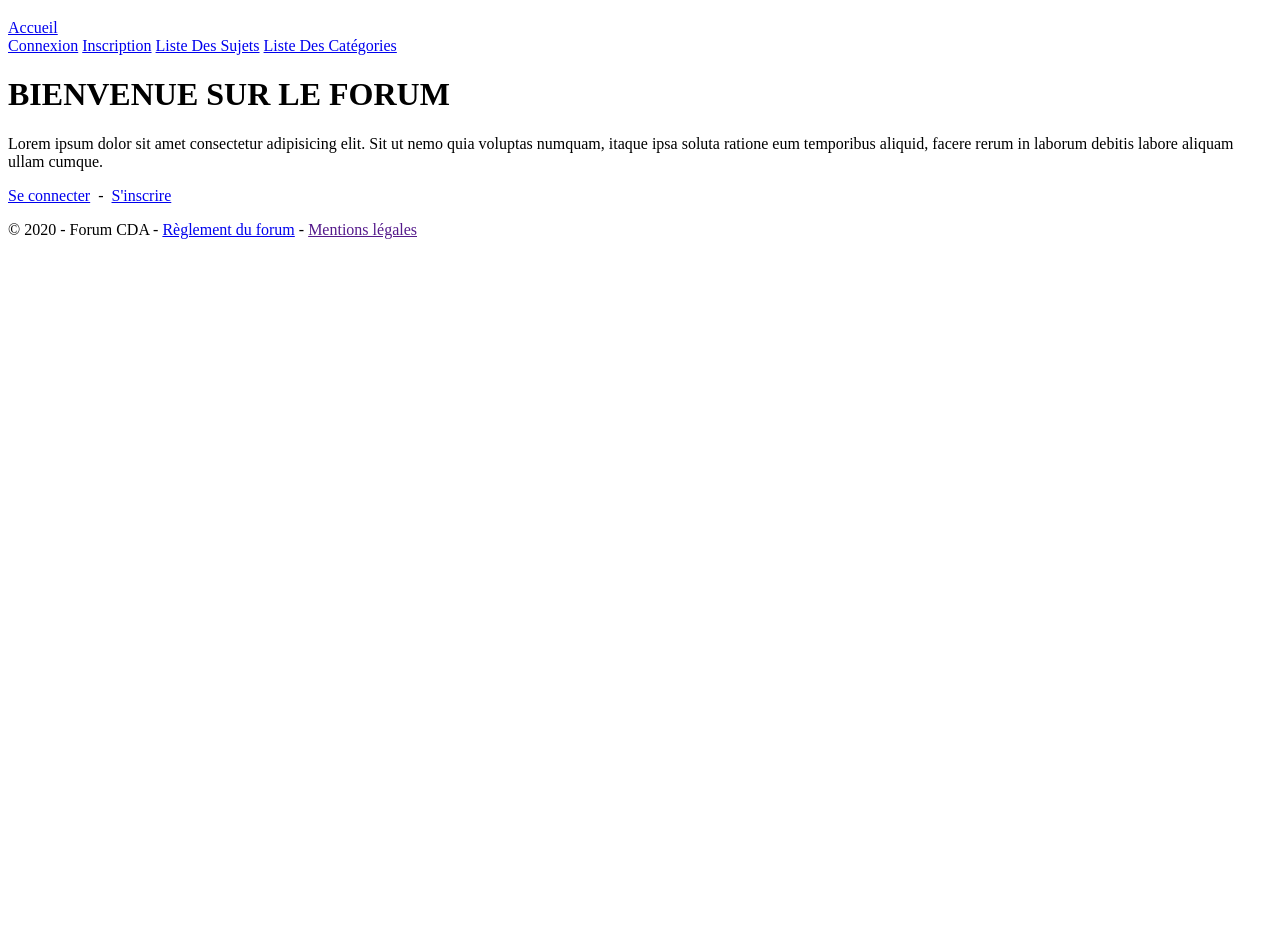
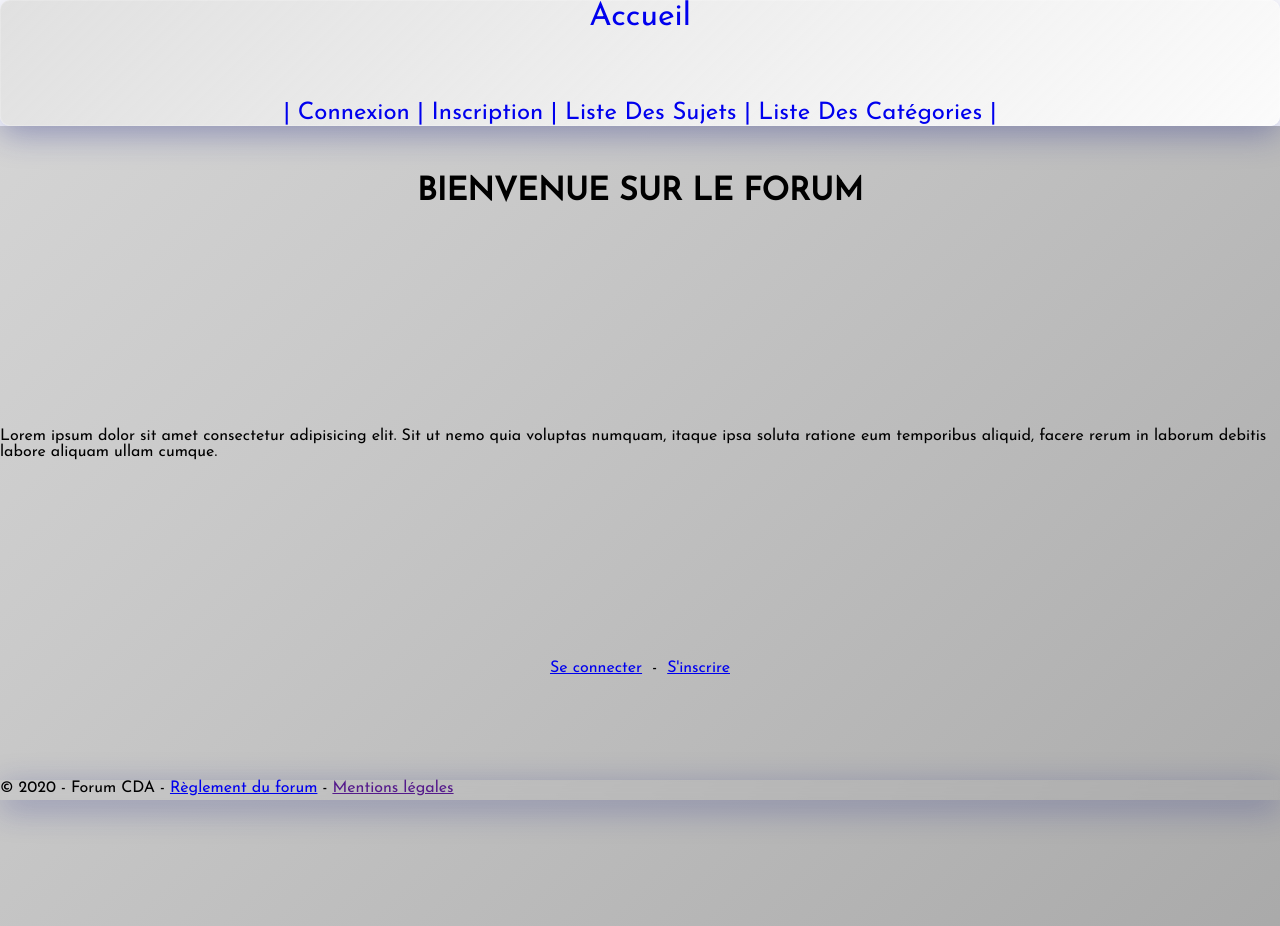
Before and after one commit to Yacine667/forumPlateau, a PHP site: page /forumPlateau/ in a window 1280 px wide. Before the commit the page ends 239 px from the top, so only its background shows below. Run offline with PHP 8.4, Linux system fonts and the light colour scheme; some libraries are stand-ins or nearby versions.

Commit message:
début css

```diff
--- a/public/css/style.css
+++ b/public/css/style.css
@@ -0,0 +1,114 @@
+* {
+    margin: 0;
+    padding: 0;
+    box-sizing: border-box;
+    font-family: 'Josefin Sans', sans-serif;
+
+}
+
+header {
+
+    display: flex;
+    justify-content: center;
+    align-items: center;
+    background: linear-gradient(-45deg, #ffffff, #bababa82, #b3b3b35b, #ffffff);
+	background-size: 400% 400%;
+	animation: gradient 15s ease infinite;
+    box-shadow: 0 8px 32px 0 rgba( 31, 38, 135, 0.37 );
+    backdrop-filter: blur( 4px );
+    -webkit-backdrop-filter: blur( 4px );
+    border-radius: 10px;
+    border: 1px solid rgba( 255, 255, 255, 0.18 );
+
+
+}
+
+@keyframes gradient {
+	0% {
+		background-position: 0% 50%;
+	}
+	50% {
+		background-position: 100% 50%;
+	}
+	100% {
+		background-position: 0% 50%;
+	}
+}
+
+
+#nav-left {
+
+    font-size: xx-large;
+
+    text-decoration: none;
+    text-align: center;
+    height: 100px;
+
+}
+
+#nav-left a {
+
+    text-decoration: none;
+}
+#nav-right {
+
+
+    font-size: x-large;
+    text-decoration: none;
+}
+
+#nav-right a {
+
+    text-decoration: none;
+}
+
+#forum {
+
+    display: flex;
+    flex-direction: column;
+    align-items: center;
+    gap: 200px;
+    padding-top: 50px;
+    padding-bottom: 50px;
+    background: linear-gradient(-45deg, #909090, #97979782, #ffffff5b, #ffffff);
+	background-size: 400% 400%;
+	animation: gradient 15s ease infinite;
+    min-height: 100vh;
+
+}
+
+#forum  input{
+
+
+    width: 300px;
+    height: 30px;
+    margin-top: 20px;
+    margin-bottom: 20px;
+}
+
+#forum  label{
+
+
+text-align: center;
+}
+
+#forum  h1{
+
+    text-align: center;
+    padding-bottom: 20px;
+}
+
+footer {
+
+    position:fixed;
+    bottom: 0;
+    margin-top: 100px;
+    width:100%;
+    height:20px;
+
+    box-shadow: 0 8px 32px 0 rgba( 31, 38, 135, 0.37 );
+    backdrop-filter: blur( 4px );
+    -webkit-backdrop-filter: blur( 4px );
+
+
+}
--- a/view/forum/listCategories.php
+++ b/view/forum/listCategories.php
@@ -4,7 +4,7 @@ $categories = $result["data"]['categories'];
 
 ?>
 
-<h1>liste catégories</h1>
+<h1>Liste Des Catégories</h1>
 
 <?php
 
--- a/view/home.php
+++ b/view/home.php
@@ -3,7 +3,7 @@
 <p>Lorem ipsum dolor sit amet consectetur adipisicing elit. Sit ut nemo quia voluptas numquam, itaque ipsa soluta ratione eum temporibus aliquid, facere rerum in laborum debitis labore aliquam ullam cumque.</p>
 
 <p>
-    <a href="/security/login.html">Se connecter</a>
+    <a href="index.php?ctrl=security&action=login">Se connecter</a>
     <span>&nbsp;-&nbsp;</span>
-    <a href="/security/register.html">S'inscrire</a>
+    <a href="index.php?ctrl=security&action=addUser">S'inscrire</a>
 </p>
--- a/view/layout.php
+++ b/view/layout.php
@@ -6,7 +6,10 @@
     <meta http-equiv="X-UA-Compatible" content="ie=edge">
     <script src="https://cdn.tiny.cloud/1/zg3mwraazn1b2ezih16je1tc6z7gwp5yd4pod06ae5uai8pa/tinymce/5/tinymce.min.js" referrerpolicy="origin"></script>
     <link rel="stylesheet" href="https://cdnjs.cloudflare.com/ajax/libs/font-awesome/5.13.0/css/all.min.css" integrity="sha256-h20CPZ0QyXlBuAw7A+KluUYx/3pK+c7lYEpqLTlxjYQ=" crossorigin="anonymous" />
-    <link rel="stylesheet" href="<?= PUBLIC_DIR ?>/css/style.css">
+    <link rel="preconnect" href="https://fonts.googleapis.com">
+<link rel="preconnect" href="https://fonts.gstatic.com" crossorigin>
+<link href="https://fonts.googleapis.com/css2?family=Josefin+Sans&display=swap" rel="stylesheet">
+    <link rel="stylesheet" href="public/css/style.css">
     <title>FORUM</title>
 </head>
 <body>
@@ -34,16 +37,18 @@
 
                         if(App\Session::getUser()){
                             ?>
-                            <a href="/security/viewProfile.html"><span class="fas fa-user"></span>&nbsp;<?= App\Session::getUser()?></a>
-                            <a href="index.php?ctrl=security&action=logout">Déconnexion</a>
+                            <a href="/security/viewProfile.html">| <span class="fas fa-user"></span>&nbsp;<?= App\Session::getUser()?></a>
+                            <a href="index.php?ctrl=forum&action=listTopics">| Liste Des Sujets |</a>
+                            <a href="index.php?ctrl=forum&action=listCategories"> Liste Des Catégories |</a>
+                            <a href="index.php?ctrl=security&action=logout">Déconnexion |</a>
                             <?php
                         }
                         else{
                             ?>
-                            <a href="./view/security/login.php">Connexion</a>
-                            <a href="index.php?ctrl=security&action=addUser">Inscription</a>
-                            <a href="index.php?ctrl=forum&action=listTopics">Liste Des Sujets</a>
-                            <a href="index.php?ctrl=forum&action=listCategories">Liste Des Catégories</a>
+                            <a href="index.php?ctrl=security&action=login">| Connexion |</a>
+                            <a href="index.php?ctrl=security&action=addUser"> Inscription |</a>
+                            <a href="index.php?ctrl=forum&action=listTopics"> Liste Des Sujets |</a>
+                            <a href="index.php?ctrl=forum&action=listCategories"> Liste Des Catégories |</a>
 
                         <?php
                         }
--- a/view/security/login.php
+++ b/view/security/login.php
@@ -4,12 +4,12 @@
 
         <form action="\forumplateau/index.php?ctrl=security&action=login" method="post">
             <label>
-                email : <br>
+                Entrez votre E-mail : <br>
                 <input type="text" name="mail" required>
             </label>
             <br>
             <label>
-                password : <br>
+                Entrez votre mot de passe : <br>
                 <input type="password" name="mdp" required>
             </label>
             <br>
```
Also changed, not shown: controller/ForumController.php (+2 -5 lines), controller/SecurityController.php (+25 -28 lines).
